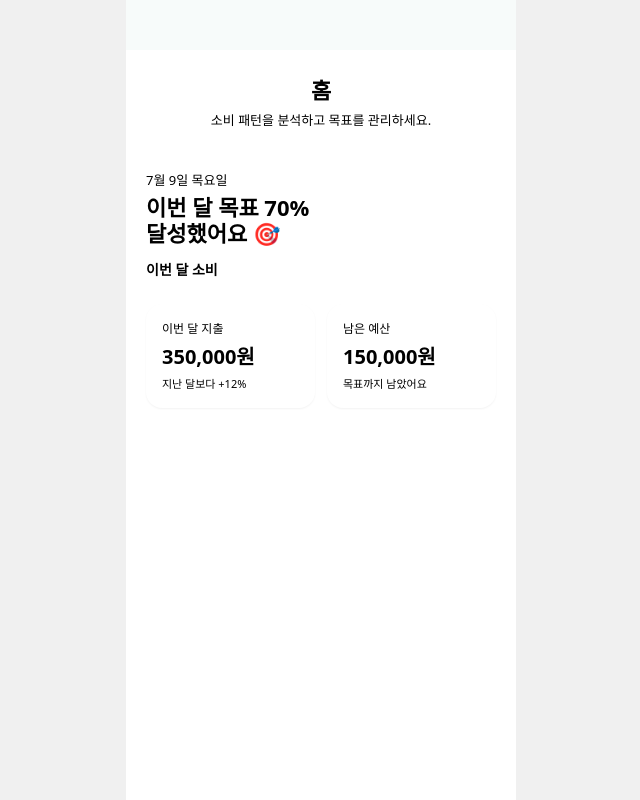
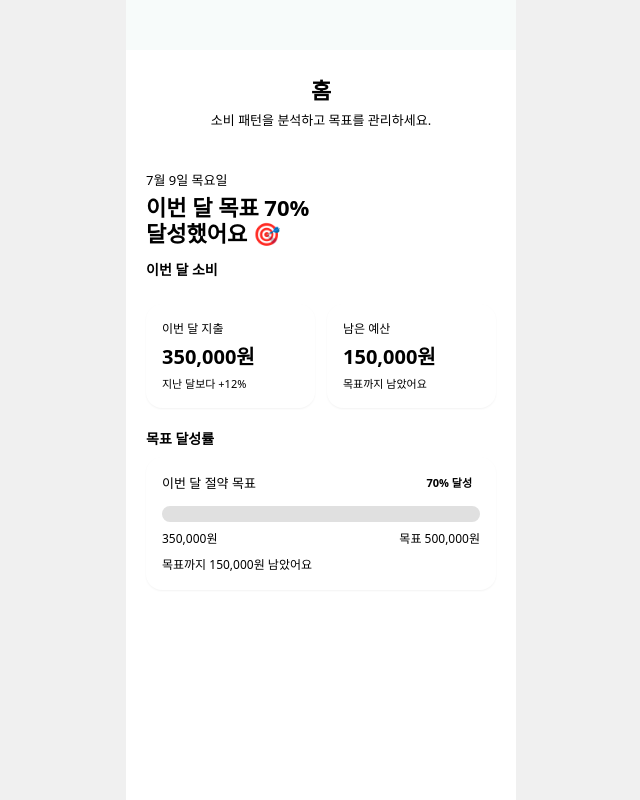
Before and after one commit to SWUWEB/DonWorry-FE, a React (Vite) app: page / in a window 1280 px wide. Shown: the whole page, without its empty margins (319-959 px from the left). Built offline with nearby package versions, Linux system fonts and the light colour scheme; a web font is replaced by a local one.

Commit message:
✨ feat: 홈 - 목표 달성률 섹션 구현

```diff
--- /dev/null
+++ b/src/features/home/components/GoalProgress.module.css
@@ -0,0 +1,72 @@
+.section {
+  display: flex;
+  flex-direction: column;
+}
+
+.sectionLabel {
+  margin: 0 0 8px;
+  font-size: 14px;
+  font-weight: 600;
+  color: var(--color-text-primary);
+}
+
+.card {
+  background: white;
+  border-radius: 16px;
+  padding: 16px;
+  box-shadow: 0 1px 2px 0 rgba(0, 0, 0, 0.05);
+}
+
+.cardHeader {
+  display: flex;
+  align-items: center;
+  justify-content: space-between;
+  margin-bottom: 12px;
+}
+
+.cardTitle {
+  margin: 0;
+  font-size: 13px;
+  color: var(--color-text-primary);
+}
+
+.badge {
+  font-size: 11px;
+  font-weight: 600;
+  color: var(--color-text-green);
+  background-color: var(--color-main-100);
+  padding: 2px 8px;
+  border-radius: 999px;
+}
+
+.progressTrack {
+  height: 16px;
+  background-color: #e0e0e0;
+  border-radius: 999px;
+  overflow: hidden;
+}
+
+.progressBar {
+  height: 100%;
+  background-color: var(--color-main-300);
+  border-radius: 999px;
+  transition: width 0.5s ease;
+}
+
+.amounts {
+  display: flex;
+  justify-content: space-between;
+  margin-top: 8px;
+}
+
+.amount {
+  margin: 0;
+  font-size: 12px;
+  color: var(--color-gray-300);
+}
+
+.remaining {
+  margin: 8px 0 0;
+  font-size: 12px;
+  color: var(--color-gray-200);
+}
--- a/src/features/home/components/GoalProgress.tsx
+++ b/src/features/home/components/GoalProgress.tsx
@@ -1,7 +1,39 @@
+import styles from './GoalProgress.module.css'
+
+const CURRENT = 350000
+const GOAL = 500000
+const PERCENT = Math.round((CURRENT / GOAL) * 100)
+
+function formatKRW(amount: number) {
+  return amount.toLocaleString('ko-KR') + '원'
+}
+
 export default function GoalProgress() {
-  // "목표 달성률" 섹션
-  // 이번 달 절약 목표 라벨 + 토글(on/off)
-  // 프로그레스 바 (현재 지출 / 목표 금액)
-  // 하단: 현재 금액, 목표 금액, 남은 금액 표시
-  return <section />
+  return (
+    <section className={styles.section}>
+      <p className={styles.sectionLabel}>목표 달성률</p>
+      <div className={styles.card}>
+        <div className={styles.cardHeader}>
+          <span className={styles.cardTitle}>이번 달 절약 목표</span>
+          <span className={styles.badge}>{PERCENT}% 달성</span>
+        </div>
+
+        <div className={styles.progressTrack}>
+          <div
+            className={styles.progressBar}
+            style={{ width: `${PERCENT}%` }}
+          />
+        </div>
+
+        <div className={styles.amounts}>
+          <span className={styles.amount}>{formatKRW(CURRENT)}</span>
+          <span className={styles.amount}>목표 {formatKRW(GOAL)}</span>
+        </div>
+
+        <p className={styles.remaining}>
+          목표까지 {formatKRW(GOAL - CURRENT)} 남았어요
+        </p>
+      </div>
+    </section>
+  )
 }
```
